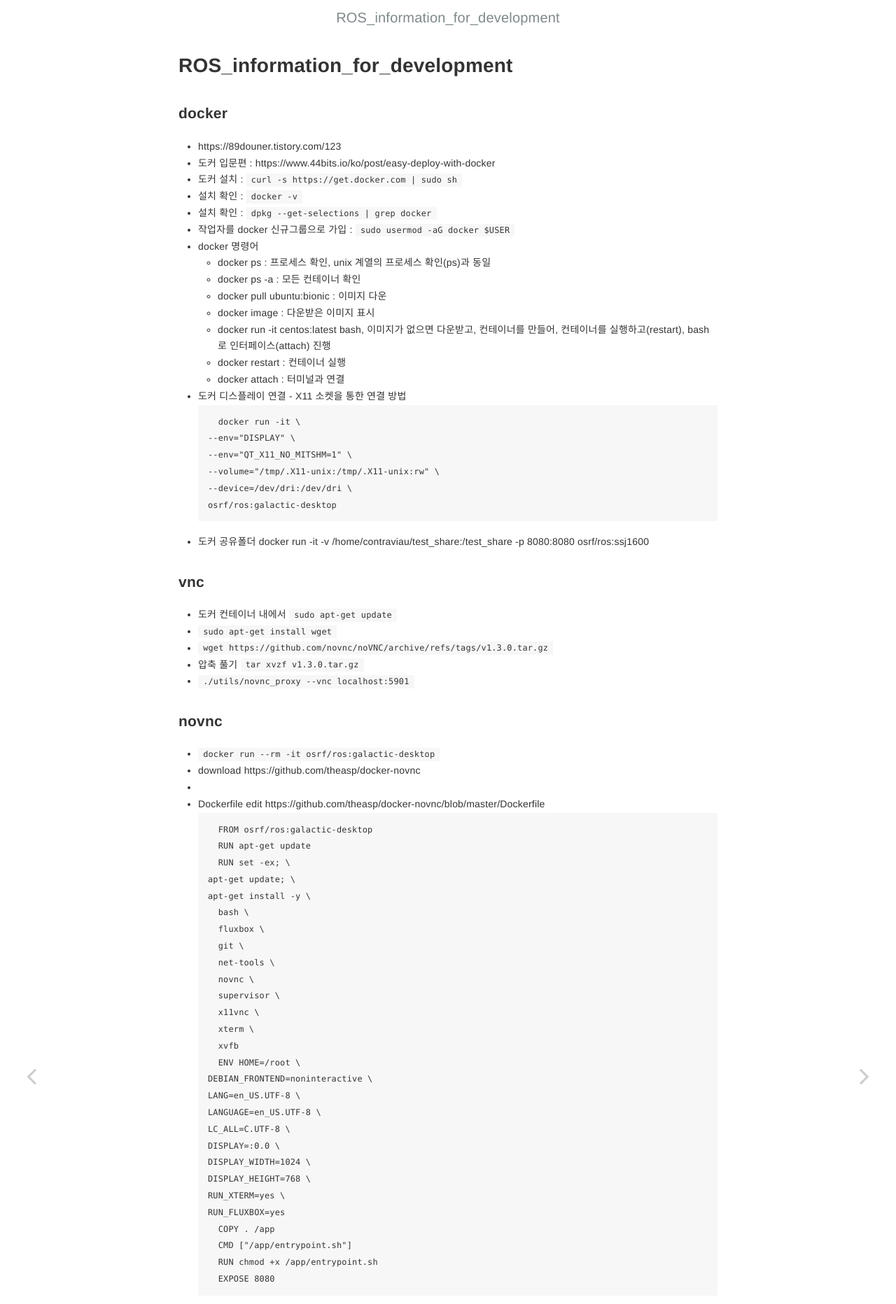
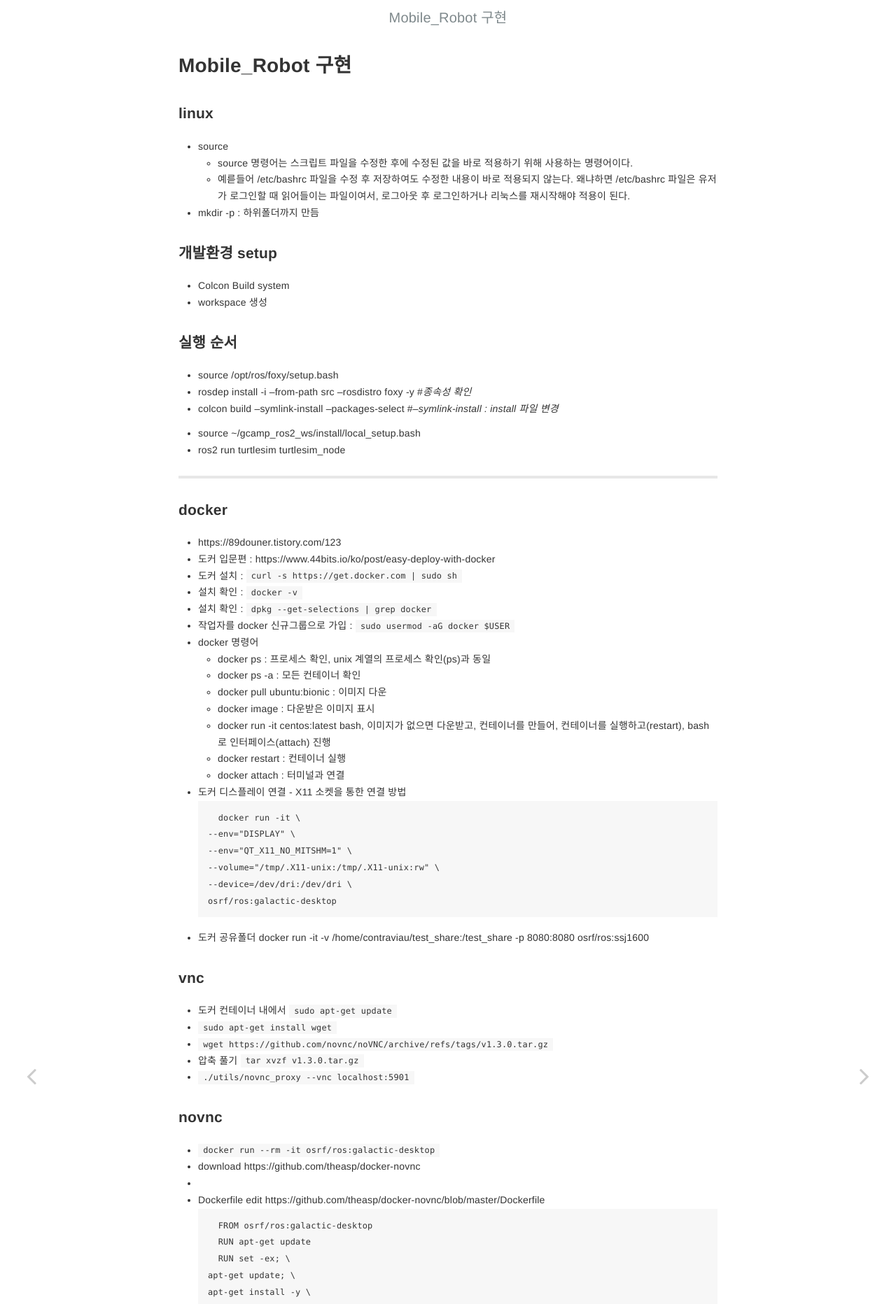
Before and after one commit to contravia-cloud/TechnicalBlog, a Jekyll site: the page built from _posts/2022-03-05-Mobile_Robot_구현.md, in a window 1280 px wide. Shown: the top 1864 px of the page at 70% size. Built offline with Jekyll 4.4.1, drawn with Linux system fonts in a browser that asks for light colours; our own code applies the rules of GitHub Pages for plain Markdown files.

Commit message:
Update and rename 2022-03-05-ROS_information_for_development.md to 2022-03-05-Mobile_Robot_구현.md

```diff
--- a/_posts/2022-03-05-ROS_information_for_development.md
+++ b/_posts/2022-03-05-Mobile_Robot_구현.md
@@ -1,8 +1,30 @@
 ---
-title: "ROS_information_for_development"
+title: "Mobile_Robot 구현"
 date: 2022-03-05
 
 ---
+
+
+### linux
+  - source
+    - source 명령어는 스크립트 파일을 수정한 후에 수정된 값을 바로 적용하기 위해 사용하는 명령어이다.
+    - 예륻들어 /etc/bashrc 파일을 수정 후 저장하여도 수정한 내용이 바로 적용되지 않는다. 왜냐하면 /etc/bashrc 파일은 유저가 로그인할 때 읽어들이는 파일이여서, 로그아웃 후 로그인하거나 리눅스를 재시작해야 적용이 된다.
+  - mkdir -p : 하위폴더까지 만듬
+
+### 개발환경 setup
+  - Colcon Build system
+  - workspace 생성
+
+### 실행 순서
+  - source /opt/ros/foxy/setup.bash
+  - rosdep install -i --from-path src --rosdistro foxy -y  #*종속성 확인*
+  - colcon build --symlink-install  --packages-select  #*--symlink-install : install 파일 변경*
+
+  - source ~/gcamp_ros2_ws/install/local_setup.bash
+  - ros2 run turtlesim turtlesim_node
+
+-----
+
 
 ### docker
   - https://89douner.tistory.com/123
```
